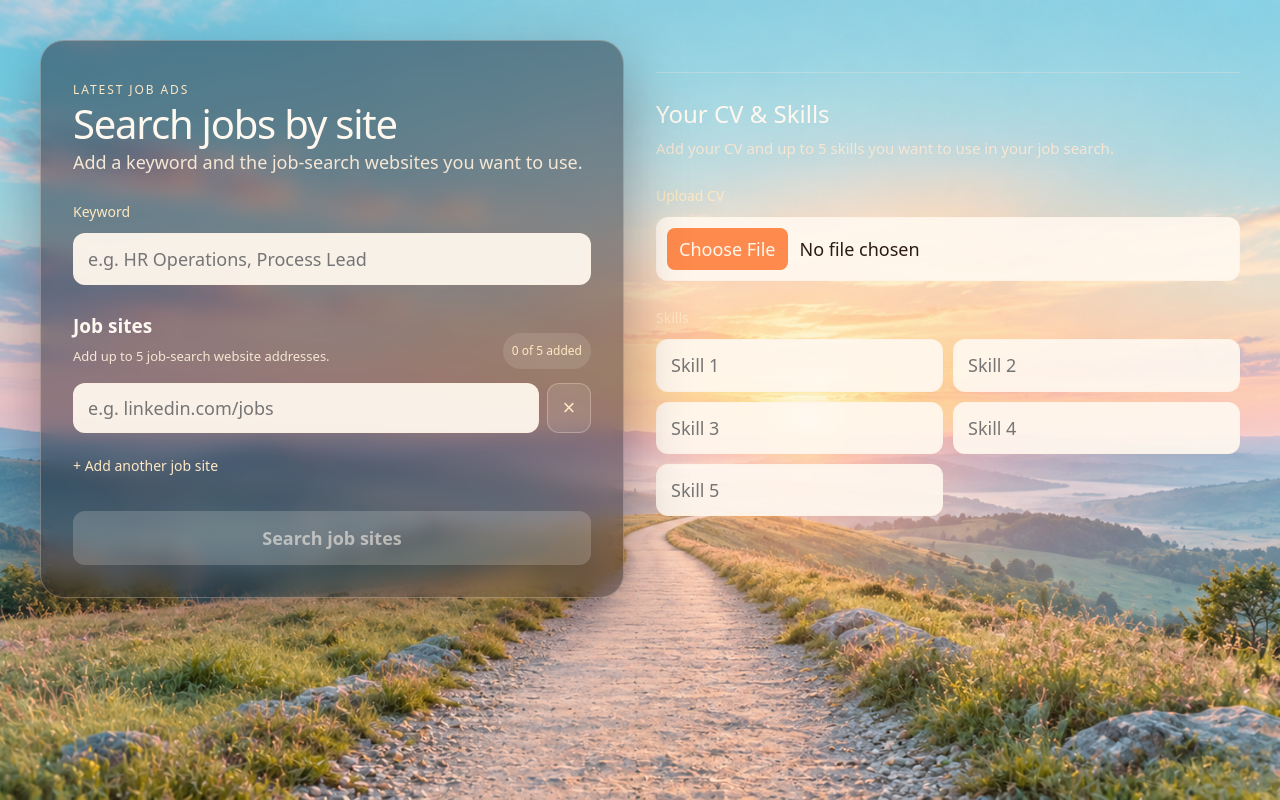
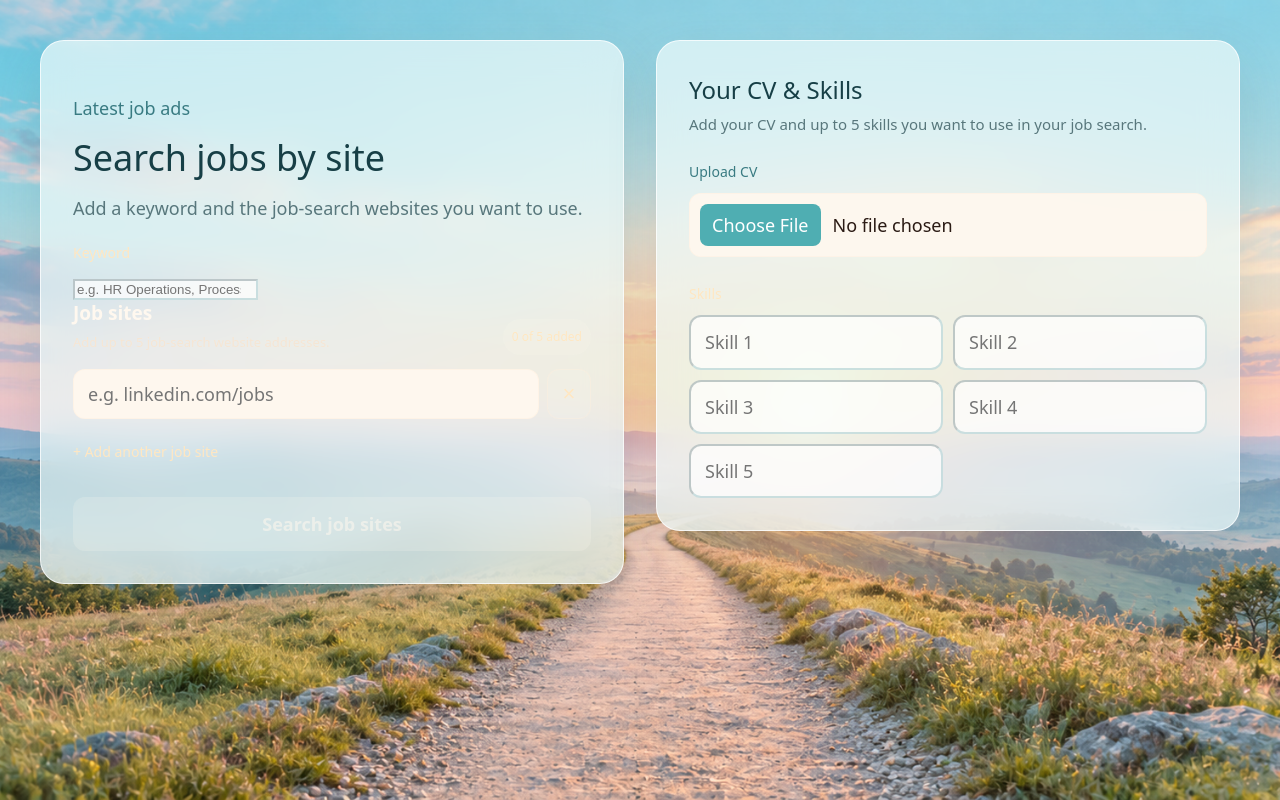
Before and after one commit to butjol/Pirmas-projektas, a React (Vite) app: page / in a window 1280 px wide. Built offline with nearby package versions, Linux system fonts and the light colour scheme.

Commit message:
Adjusted button color

```diff
--- a/src/App.css
+++ b/src/App.css
@@ -19,31 +19,28 @@
   box-sizing: border-box;
   padding: 36px 32px 32px;
   border-radius: 24px;
-  background: rgba(18, 12, 28, 0.42);
-  border: 1px solid rgba(255, 236, 214, 0.28);
-  box-shadow: 0 24px 60px rgba(20, 10, 30, 0.35);
-  backdrop-filter: blur(10px);
+  background: rgba(235, 250, 250, 0.72);
+  border: 1px solid rgba(255, 255, 255, 0.72);
+  box-shadow: 0 20px 50px rgba(46, 105, 116, 0.16);
+  backdrop-filter: blur(18px);
+  -webkit-backdrop-filter: blur(18px);
   text-align: left;
 }
 
-.eyebrow {
-  margin: 0 0 8px;
-  text-transform: uppercase;
-  letter-spacing: 0.16em;
-  font-size: 12px;
-  color: #ffe7c2;
+.eyebrow,
+.search-label,
+.add-site-button {
+  color: #397b82;
 }
 
-.job-card h1 {
-  margin: 0 0 12px;
-  font-size: 40px;
-  letter-spacing: -1.2px;
-  color: #fff8ef;
+.job-card h1,
+.sites-heading h2 {
+  color: #173f46;
 }
 
-.lead {
-  margin: 0 0 24px;
-  color: #f6e6d4;
+.lead,
+.sites-heading p {
+  color: #58777c;
 }
 
 /* KEYWORD */
@@ -55,21 +52,16 @@
   color: #ffe7c2;
 }
 
-.search-input {
-  width: 100%;
-  box-sizing: border-box;
-  margin-bottom: 28px;
-  padding: 12px 14px;
-  border-radius: 12px;
-  border: 1px solid rgba(255, 236, 214, 0.35);
-  background: rgba(255, 248, 239, 0.94);
-  color: #2b1b14;
-  font: inherit;
+.search-input,
+.site-url-input {
+  border-color: rgba(80, 150, 158, 0.28);
+  background: rgba(255, 255, 255, 0.72);
+  color: #24474d;
 }
 
 .search-input:focus-visible,
 .site-url-input:focus-visible {
-  outline: 2px solid #ffb45a;
+  outline: 2px solid #69bfc2;
   outline-offset: 2px;
 }
 
@@ -171,7 +163,7 @@
   padding: 14px 18px;
   border: none;
   border-radius: 12px;
-  background: #ff7a36;
+  background: #4faeb2;
   color: #ffffff;
   font: inherit;
   font-weight: 600;
@@ -184,7 +176,7 @@
 }
 
 .search-sites-button:hover:not(:disabled) {
-  background: #ff5c28;
+  background: #3d999e;
   transform: translateY(-1px);
 }
 
--- a/src/components/CVSkills.css
+++ b/src/components/CVSkills.css
@@ -1,19 +1,26 @@
 .cv-skills-section {
-    margin-top: 32px;
-    padding-top: 28px;
-    border-top: 1px solid rgba(255, 236, 214, 0.28);
-  }
+  width: 100%;
+  box-sizing: border-box;
+  margin-top: 0;
+  padding: 36px 32px 32px;
+  border-radius: 24px;
+  background: rgba(235, 250, 250, 0.72);
+  border: 1px solid rgba(255, 255, 255, 0.72);
+  box-shadow: 0 20px 50px rgba(46, 105, 116, 0.16);
+  backdrop-filter: blur(18px);
+  -webkit-backdrop-filter: blur(18px);
+}
 
   .cv-skills-section h2 {
     margin: 0 0 8px;
     font-size: 24px;
     font-weight: 500;
-    color: #fff8ef;
+    color: #173f46;
   }
 
   .cv-skills-description {
     margin: 0 0 22px;
-    color: #f6e6d4;
+    color: #58777c;
     font-size: 15px;
   }
 
@@ -25,7 +32,7 @@
     display: block;
     margin-bottom: 8px;
     font-size: 14px;
-    color: #ffe7c2;
+    color: #397b82;
   }
 
   .cv-file-input {
@@ -44,14 +51,14 @@
     padding: 8px 12px;
     border: 0;
     border-radius: 8px;
-    background: rgba(255, 122, 54, 0.88);
-    color: #fff8ef;
+    background: #4faeb2;
+    color: #ffffff;
     font: inherit;
     cursor: pointer;
   }
 
   .cv-file-input::file-selector-button:hover {
-    background: rgba(255, 92, 40, 0.95);
+    background: #3d999e;
   }
 
   .cv-file-name {
@@ -77,15 +84,15 @@
     box-sizing: border-box;
     padding: 12px 14px;
     border-radius: 12px;
-    border: 1px solid rgba(255, 236, 214, 0.35);
-    background: rgba(255, 248, 239, 0.92);
-    color: #2b1b14;
+    border-color: rgba(80, 150, 158, 0.28);
+    background: rgba(255, 255, 255, 0.72);
+    color: #24474d;
     font: inherit;
   }
 
   .skill-input:focus-visible,
   .cv-file-input:focus-visible {
-    outline: 2px solid #ffb45a;
+    outline: 2px solid #69bfc2;
     outline-offset: 2px;
   }
 
```
